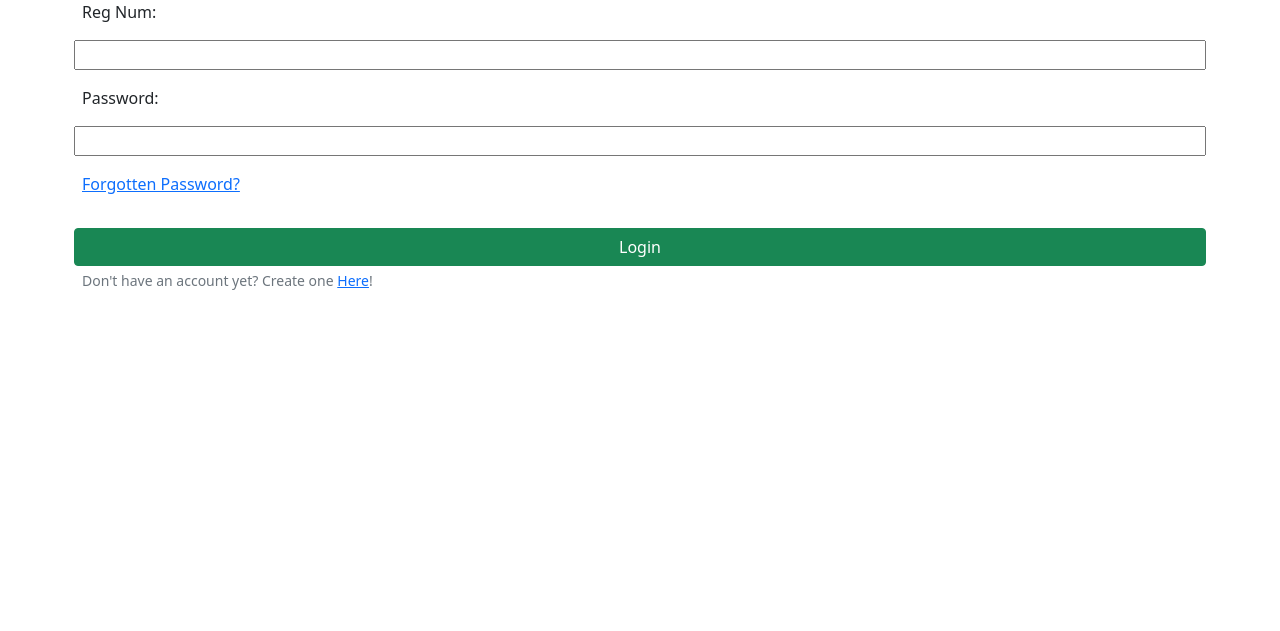
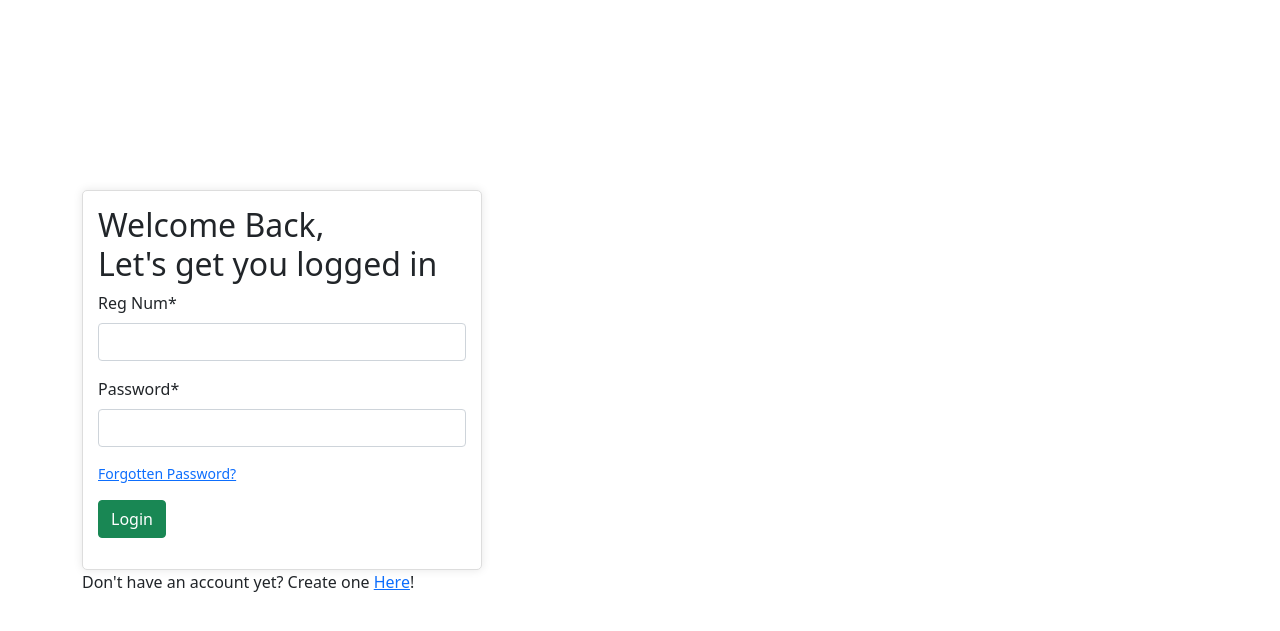
Before and after one commit to phurhard/SchoolPortal, a Django app: page /login/ in a window 1280 px wide. Shown: the top 631 px of the page. Run offline with Django 4.2, Linux system fonts and the light colour scheme; some libraries are stand-ins or nearby versions.

Commit message:
staging2

```diff
--- a/Authentication/templates/Authentication/base.html
+++ b/Authentication/templates/Authentication/base.html
@@ -5,15 +5,13 @@
     <meta name="viewport" content="width=device-width, initial-scale=1.0">
     {% load static %}
     {% load crispy_forms_tags %}
-
+    {%block link %}{% endblock %}
     <link href="https://cdn.jsdelivr.net/npm/bootstrap@5.1.3/dist/css/bootstrap.min.css" rel="stylesheet" integrity="sha384-1BmE4kWBq78iYhFldvKuhfTAU6auU8tT94WrHftjDbrCEXSU1oBoqyl2QvZ6jIW3" crossorigin="anonymous">
     <title>{% block title %}Al-Iman{% endblock %}</title>
 </head>
 <body>
-    <div class="container">
-        {% block content %}
-        {% endblock %}
-    </div>
+    {% block content %}
+    {% endblock %}
     <script src="https://cdn.jsdelivr.net/npm/bootstrap@5.1.3/dist/js/bootstrap.bundle.min.js" integrity="sha384-ka7Sk0Gln4gmtz2MlQnikT1wXgYsOg+OMhuP+IlRH9sENBO0LRn5q+8nbTov4+1p" crossorigin="anonymous"></script>
 </body>
 </html>
--- a/Authentication/templates/registration/login.html
+++ b/Authentication/templates/registration/login.html
@@ -1,19 +1,38 @@
 {% extends 'Authentication/base.html' %}
-{% block title %}Al-Iman | Login{% endblock %}
-{% load crispy_forms_tags %}
+{% load static %}
+
+{% block link %}
+    <link rel="stylesheet" type="text/css" href="{% static 'Authentication/css/login.css' %}">
+{% endblock link %}
+
+{% block title %}
+    Al-Iman | Login
+{% endblock %}
 
 {% block content %}
+    {% load crispy_forms_tags %}
+<div class="container">
+    <div class="login-form">
+        <h2 class="text-center-mb-3">Welcome Back,<br/> Let's get you logged in</h2>
+        <form method="post">
+            {% csrf_token %}
+            <div class="mb-3">
+                {{ form|crispy }}
+            </div>
+            <div class="mb-3">
+                <p class="form-text"><a href="{% url 'forgot_password' %}">Forgotten Password?</a></p>
+            </div>
+            <div class="mb-3">
+                <button type="submit" class="btn btn-success">Login</button>
+            </div>
+        </form>
+    </div>
+    <div>
+        <p class="text">Don't have an account yet? Create one <a href="/">Here</a>!</p>
+    </div>
 
-<form method="post" class='row g-3'>
-    {% csrf_token %}
-    {{ form }}
-    <div>
-        <p><a href="{% url 'forgot_password' %}">Forgotten Password?</a></p>
+    <div class="image"></div>
+
     </div>
-    <button type="submit" class="btn btn-success btn-rounded">Login</button>
-</form>
-
-<div>
-    <p class="form-text">Don't have an account yet? Create one <a href="/">Here</a>!</p>
 </div>
 {% endblock %}
```
